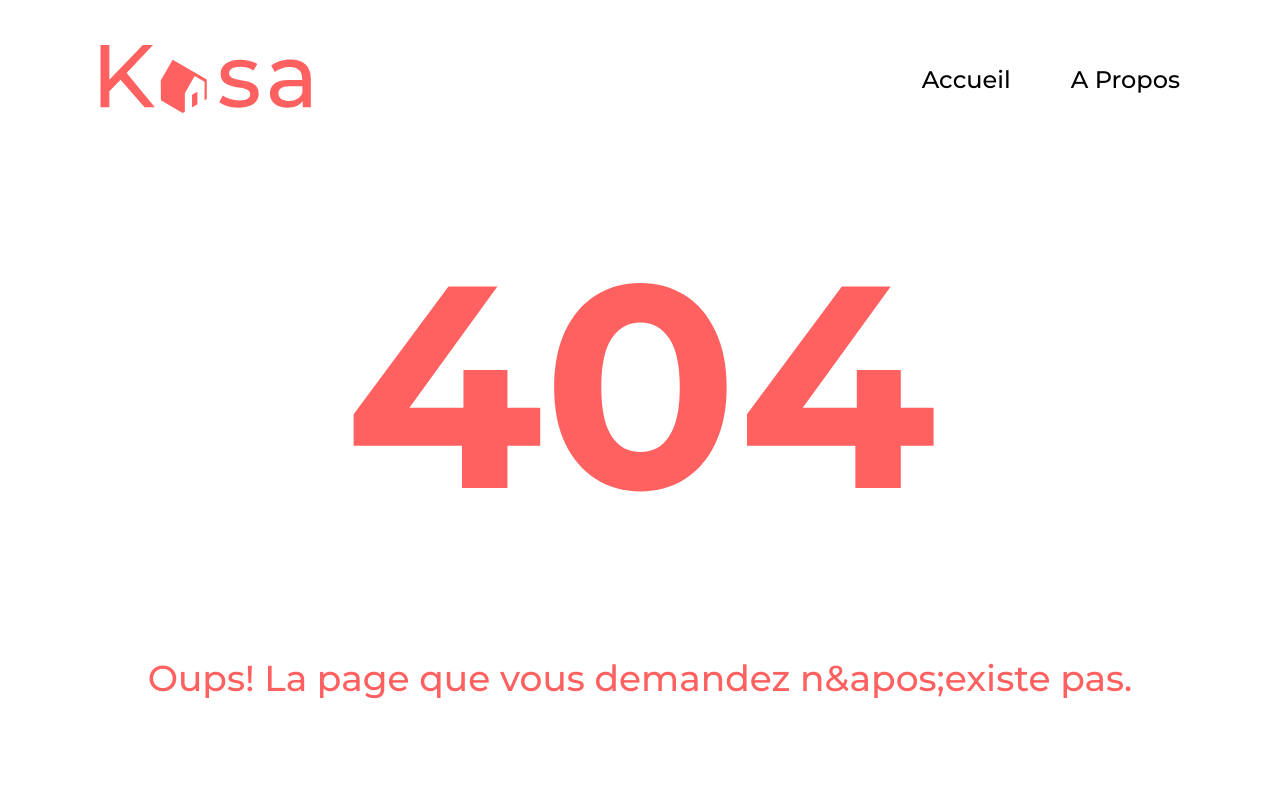
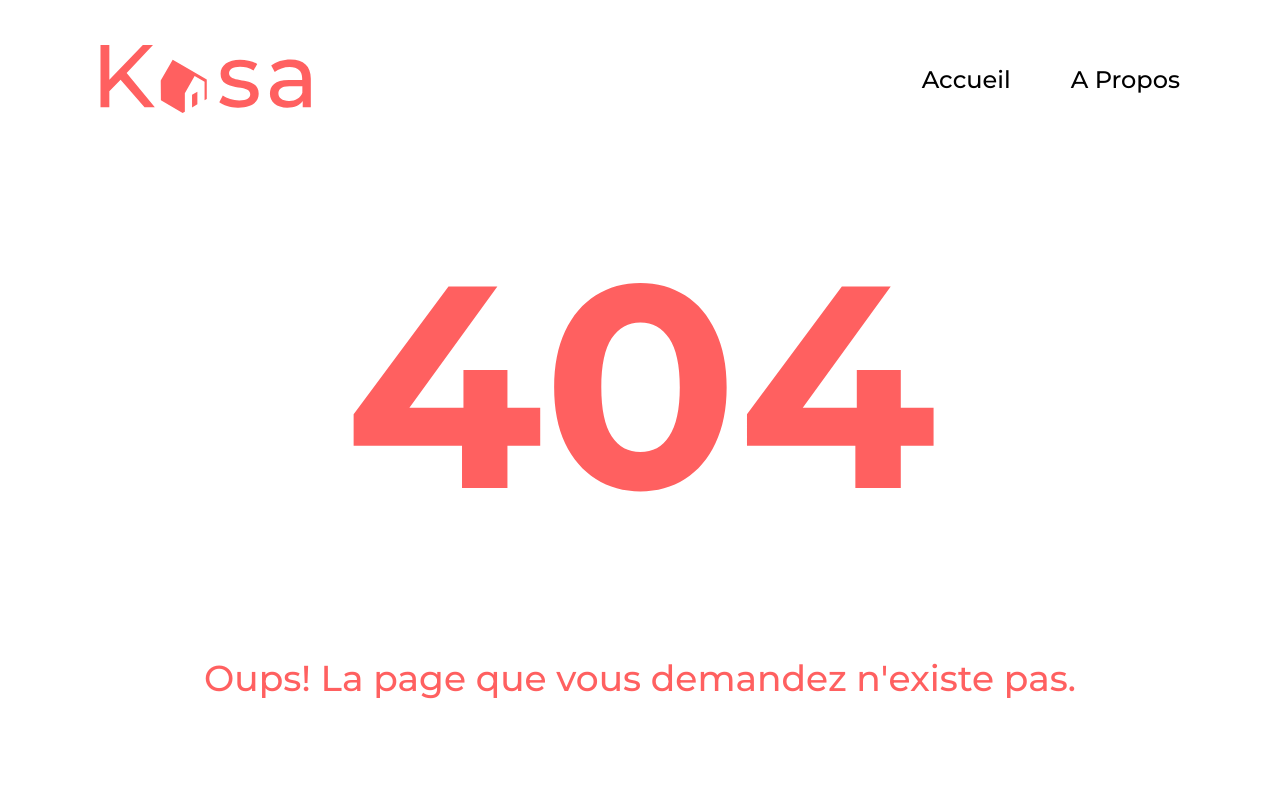
Before and after one commit to Kuusenmetsa/Camille_Crapat_ProjetSimule_Kasa_Frontend, a React (Vite) app: page /error in a window 1280 px wide. Shown: the top 800 px of the page. Built offline with nearby package versions, Linux system fonts and the light colour scheme.

Commit message:
Modification page d'erreur

```diff
--- a/src/main.jsx
+++ b/src/main.jsx
@@ -20,7 +20,7 @@ ReactDOM.createRoot(document.getElementById('root')).render(
             <Route path="/" element={<Locations />} />
             <Route path="/location/:id" element={<Location />} />
             <Route path="/about" element={<About />} />
-            <Route path="*" element={<Error type="404" />} />
+            <Route path="*" element={<Error />} />
          </Routes>
       </Router>
       <Footer />
--- a/src/pages/Error/index.jsx
+++ b/src/pages/Error/index.jsx
@@ -3,20 +3,12 @@ import { Link } from 'react-router-dom';
 import './index.scss';
 
 import Error404 from '../../assets/images/404.svg';
-import Error400 from '../../assets/images/400.svg';
 
-export default function Error({ type }) {
+export default function Error() {
    return (
       <div className="error">
-         <img
-            src={type === '400' ? Error400 : Error404}
-            alt={type === '400' ? Error400 : Error404}
-         />
-         <p>
-            {type === '400'
-               ? `Oups! Les données reçu ne sont pas correct !`
-               : `Oups! La page que vous demandez n&apos;existe pas.`}
-         </p>
+         <img src={Error404} alt={Error404} />
+         <p>Oups! La page que vous demandez n&apos;existe pas.</p>
          <Link to="/">Retourner sur la page d’accueil</Link>
       </div>
    );
```
